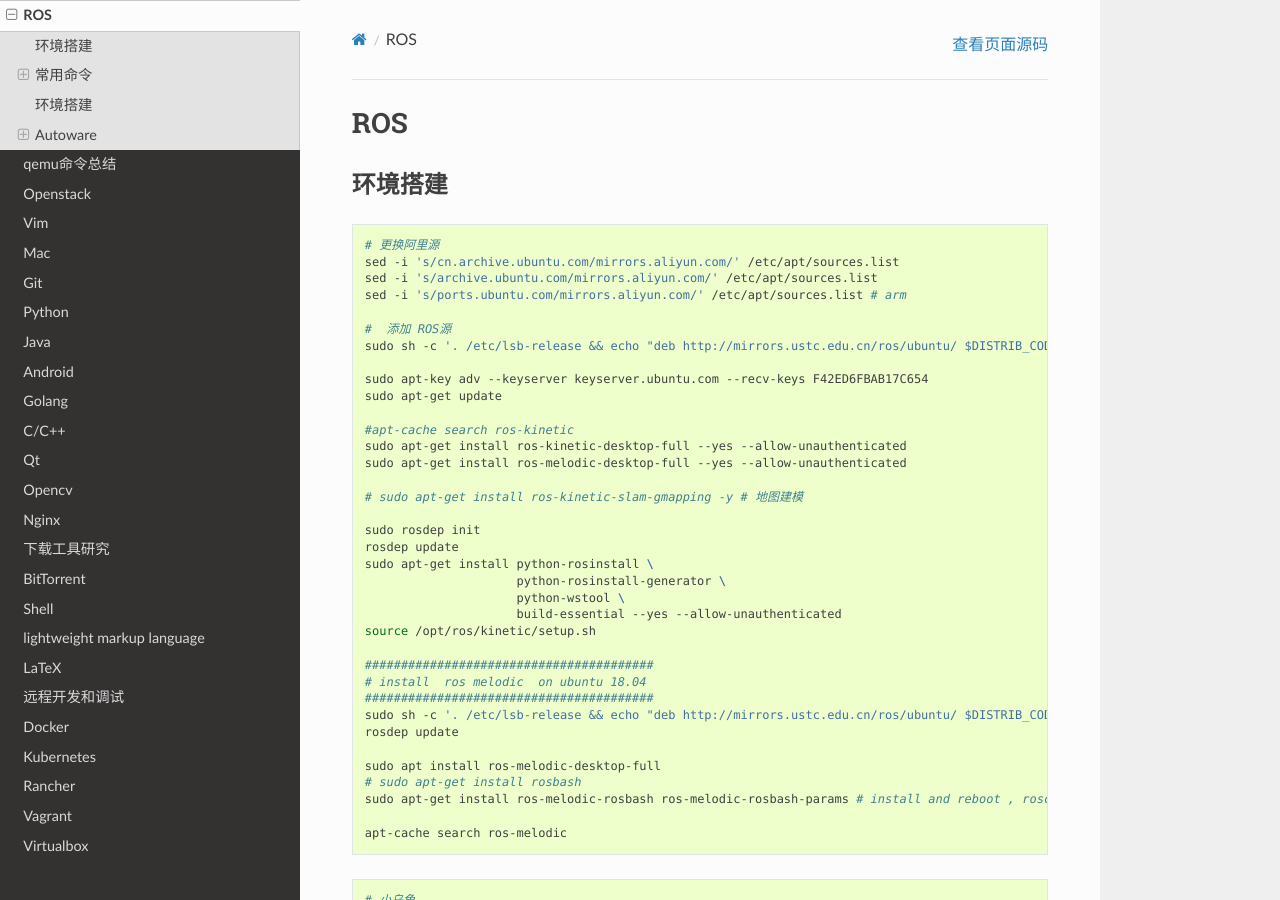
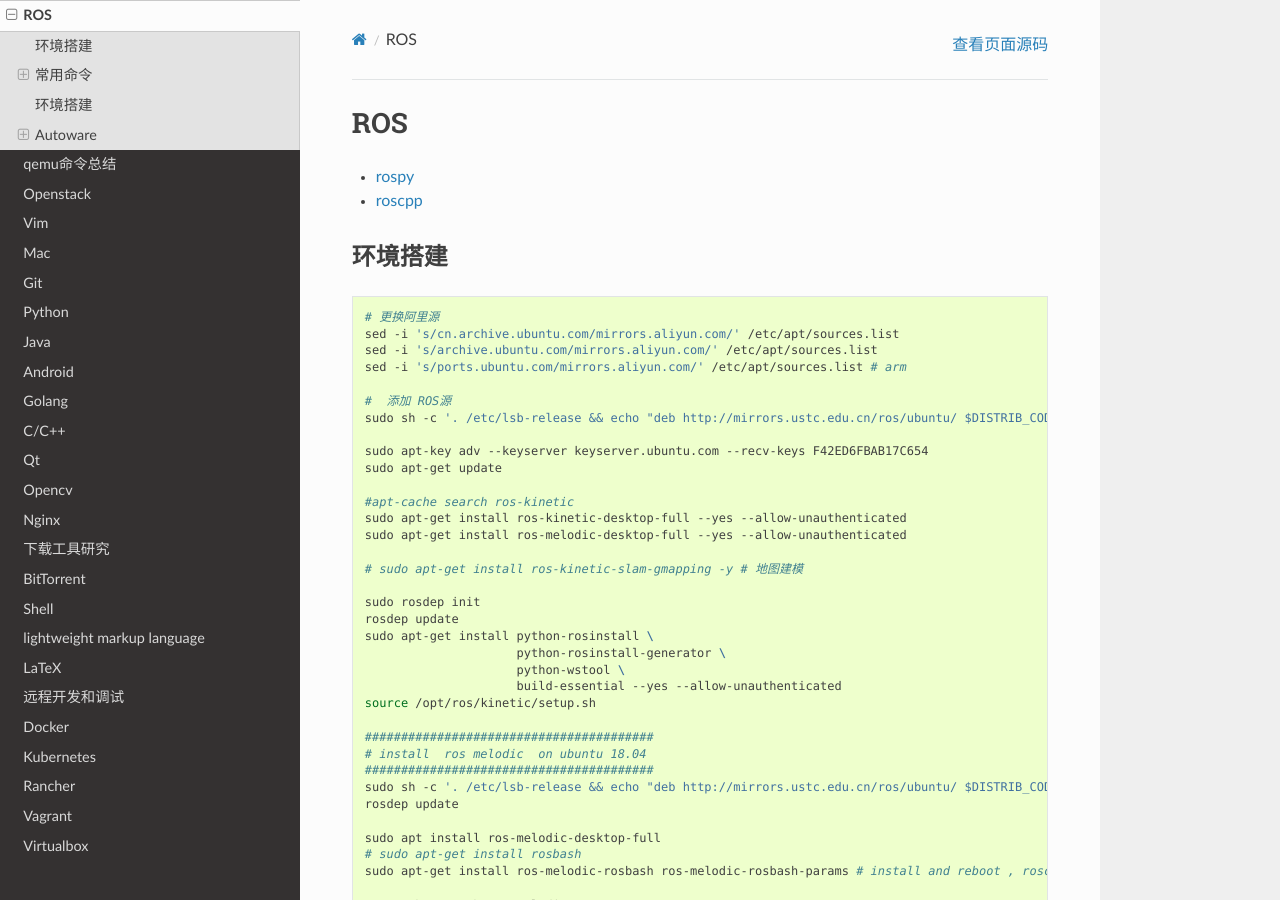
Before and after one commit to my-rds-store/my_space, a Sphinx documentation site: the page built from source/ros/index.rst, in a window 1280 px wide and 900 px high. Built offline with Sphinx 7.4.7 and the Read the Docs theme 2.0.0, drawn with Linux system fonts in a browser that asks for light colours.

Commit message:
update ...

```diff
--- a/source/ros/index.rst
+++ b/source/ros/index.rst
@@ -2,6 +2,8 @@
 ROS
 #############
 
+*  `rospy <https://www.ncnynl.com/archives/201611/1055.html>`_
+*  `roscpp <https://www.ncnynl.com/archives/201701/1273.html>`_
 
 ***********
 环境搭建
@@ -317,22 +319,19 @@
 
 * `Wiki <https://gitlab.com/autowarefoundation/autoware.ai/autoware/-/wikis/home>`_
 
-
 .. code-block:: sh
 
     # Build Eigen Requre add  CPLUS_INCLUDE_PATH
     export CPLUS_INCLUDE_PATH=/usr/local/include/eigen3:${CPLUS_INCLUDE_PATH}
 
 docker
-==========
+========
 
 需要 在 autoware 用户下操作
 
 .. code-block:: sh
 
      git clone https://gitlab.com/autowarefoundation/autoware.ai/docker.git
-
-
 
      cd docker/generic
 
```
